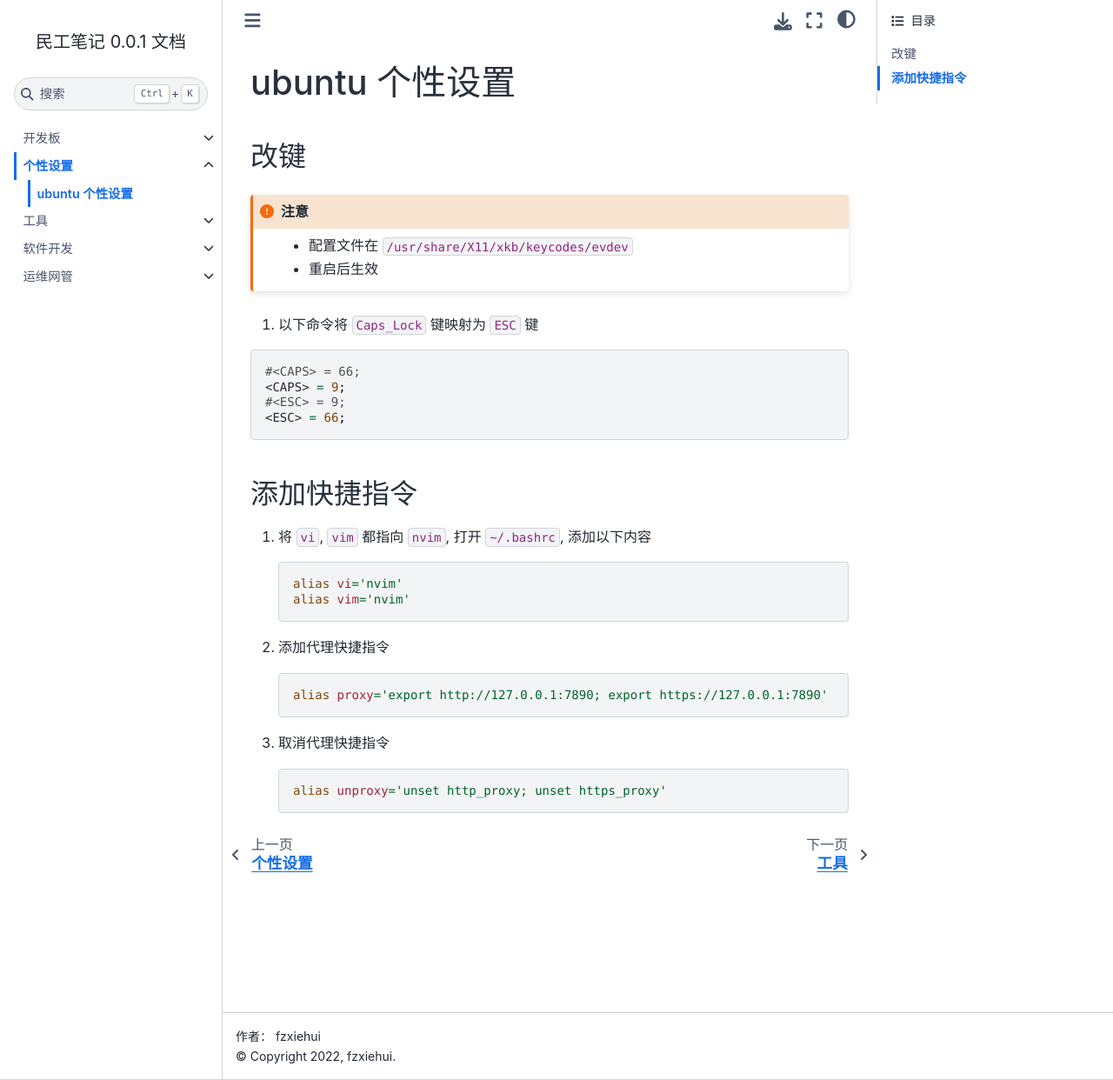
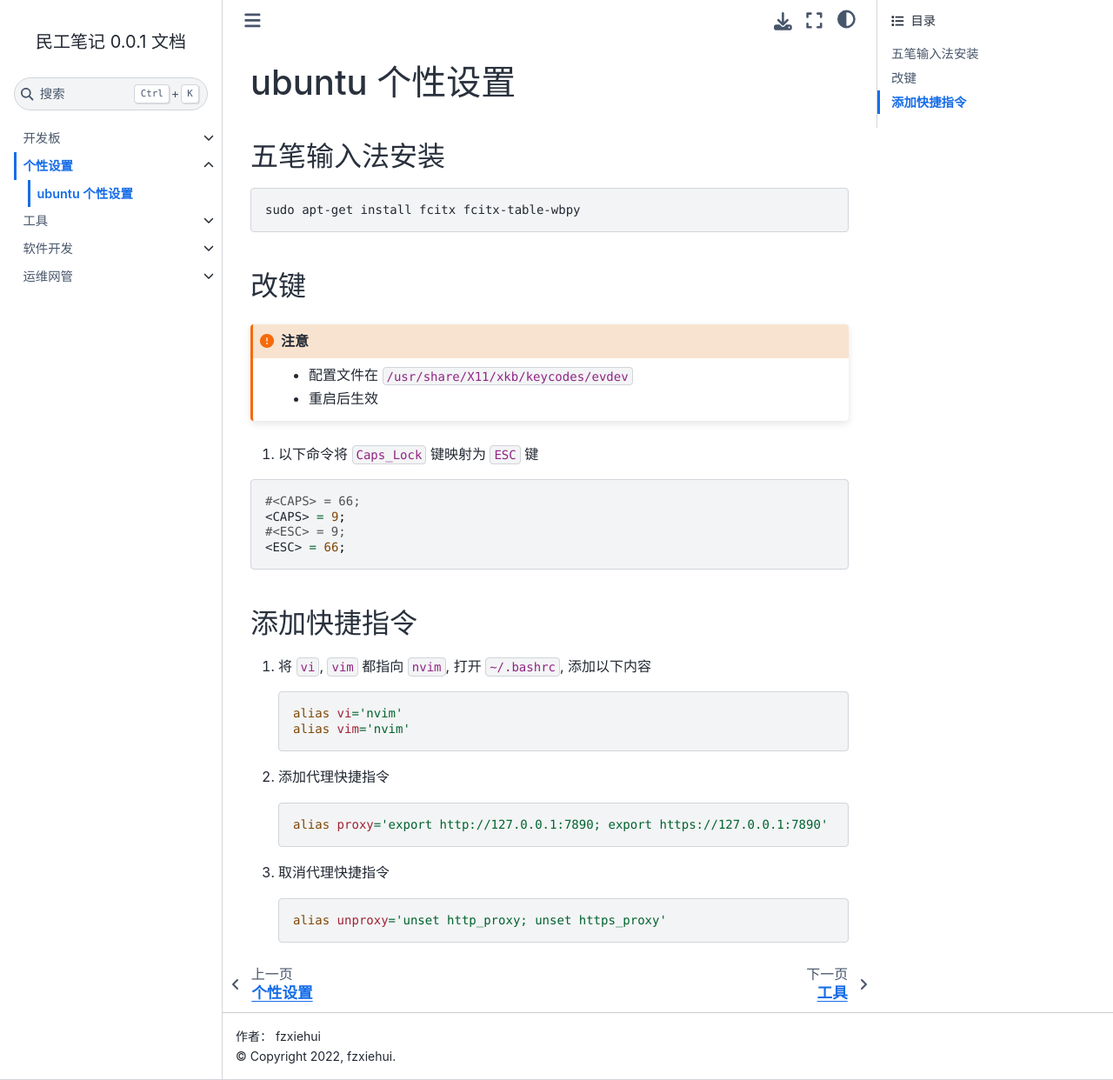
Before and after one commit to fzxiehui/worker_notes, a Sphinx documentation site: the page built from source/habit/ubuntu/index.rst, in a window 1280 px wide and 1242 px high. Shown: the whole window at 87% size. Built offline with Sphinx 7.4.7 and the Sphinx Book theme 1.1.4, drawn with Linux system fonts in a browser that asks for light colours; pages that are not in the unit, such as notebooks, are missing from menus.

Commit message:
feat: 新增: 五笔安装

```diff
--- a/source/habit/ubuntu/index.rst
+++ b/source/habit/ubuntu/index.rst
@@ -1,5 +1,12 @@
 ubuntu 个性设置
 ==================
+
+五笔输入法安装
+------------------
+
+.. code-block:: bash
+
+    sudo apt-get install fcitx fcitx-table-wbpy
 
 改键
 ------------------
```
